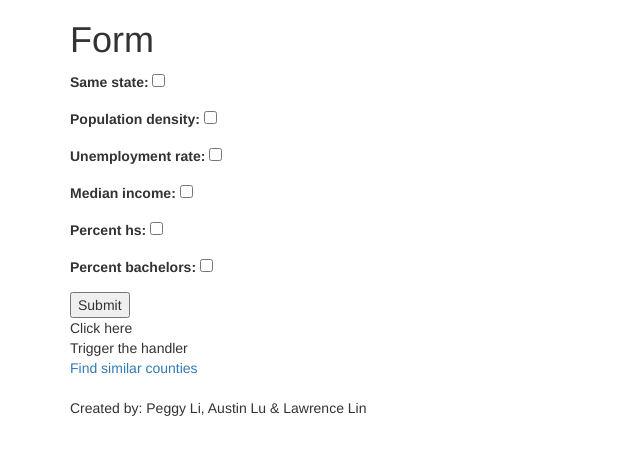
After one commit to austinlu/CS316Project, a Django app: page /pollugraphics/form/ in a window 1280 px wide. The commit adds this page. Shown: the top 455 px of the page, without its empty margins (0-640 px from the left). Run offline with Django 3.2, Linux system fonts and the light colour scheme; some libraries are stand-ins or nearby versions.

Commit message:
Trying to get a form set up

```diff
--- a/django/mysite/settings.py
+++ b/django/mysite/settings.py
@@ -16,7 +16,7 @@ DATABASES = {
         # The following settings are not used with sqlite3:
         'USER': '',
         'PASSWORD': '',
-        'HOST': '',                      # Empty for localhost through domain sockets or '127.0.0.1' for localhost through TCP.
+        'HOST': 'localhost',                      # Empty for localhost through domain sockets or '127.0.0.1' for localhost through TCP.
         'PORT': '',                      # Set to empty string for default.
     }
 }
--- a/django/pollugraphics/models.py
+++ b/django/pollugraphics/models.py
@@ -1,4 +1,5 @@
 from django.db import models
+from django import forms
 
 class State(models.Model):
 	abbreviation = models.CharField(max_length=2, primary_key=True)
@@ -53,3 +54,11 @@ class FacilityPollution(models.Model):
 
 	class Meta:
 		db_table = 'facilitypollution'
+
+class CountyAttributesForm(forms.Form):
+	same_state = forms.BooleanField(required=False)
+	population_density = forms.BooleanField(required=False)
+	unemployment_rate = forms.BooleanField(required=False)
+	median_income = forms.BooleanField(required=False)
+	percent_hs = forms.BooleanField(required=False)
+	percent_bachelors = forms.BooleanField(required=False)
--- a/django/pollugraphics/templates/pollugraphics/base.html
+++ b/django/pollugraphics/templates/pollugraphics/base.html
@@ -8,6 +8,7 @@
 				margin-top: 20px;
 			}
 		</style>
+		<script src="http://code.jquery.com/jquery-1.10.1.min.js"></script>
 	</head>
 	<body>
 	<div class="container">
--- /dev/null
+++ b/django/pollugraphics/templates/pollugraphics/form.html
@@ -0,0 +1,30 @@
+{% extends "pollugraphics/base.html" %}
+
+{% block heading %}Form{% endblock %}
+
+{% block content %}
+<form action="/get_similar/" method="post">{% csrf_token %}
+{{ form.as_p }}
+<input type="submit" value="Submit" />
+</form>
+
+<div id="target">
+  Click here
+</div>
+<div id="other">
+  Trigger the handler
+</div>
+
+<a href="" id="compare">Find similar counties</a>
+
+<script>
+$( "#target" ).click(function() {
+  alert( "Handler for .click() called." );
+});
+$("#compare").click(function() {
+	alert("Compare!");
+});
+</script>
+
+
+{% endblock %}
--- a/django/pollugraphics/urls.py
+++ b/django/pollugraphics/urls.py
@@ -5,6 +5,7 @@ urlpatterns = patterns('',
 	url(r'^$', views.index, name='index'),
 	url(r'^county/(?P<county_id>\d+)/$', views.county, name='county'),
 	url(r'^facility/(?P<facility_id>\d+)/$', views.facility, name='facility'),
-        # the following patterns are for facility views of each county
-        url(r'^county/(?P<county_id>\d+)/(?P<pollutant>\w+)/$', views.countyPollution, name='countyPollution')
+    url(r'^county/(?P<county_id>\d+)/(?P<pollutant>\w+)/$', views.countyPollution, name='countyPollution'),
+	url(r'^form/$', views.form, name='form'),
+	url(r'^compare_county/(?P<county_id>\d+)/', views.compare_county, name='compare_county'),
 )
--- a/django/pollugraphics/views.py
+++ b/django/pollugraphics/views.py
@@ -2,7 +2,7 @@ from django.http import HttpResponse, HttpResponseRedirect
 from django.shortcuts import get_object_or_404, render
 from django.template import RequestContext, loader
 from django.core.urlresolvers import reverse
-from pollugraphics.models import County, State, Facility, FacilityPollution
+from pollugraphics.models import County, State, Facility, FacilityPollution, CountyAttributesForm
 from django.db import connection
 
 def index(request):
@@ -16,6 +16,12 @@ def index(request):
 	return HttpResponse(template.render(context))
 
 def county(request, county_id):
+	# if request.is_ajax():
+	# 	if request.GET.get('action') == 'compare':
+	# 		comps = County.objects.raw('SELECT id, name FROM County LIMIT 5')
+	# 		json = simplejson.dumps(comps, cls=DjangoJSONEncoder)
+	# 		return HttpResponse(json, mimetype='application/json')
+
 	c = get_object_or_404(County, pk=county_id)
 	cursor = connection.cursor()
 	cursor.execute('SELECT sum(carbon_monoxide), sum(nitrogen_oxides), sum(sulfur_dioxide), sum(particulate_matter_10), sum(lead), sum(mercury), count(*), count(carbon_monoxide),count(nitrogen_oxides), count(sulfur_dioxide), count(particulate_matter_10), count(lead), count(mercury) FROM County, Facility, FacilityPollution WHERE County.id = %s AND County.name = Facility.county AND County.state_id = Facility.state_id AND Facility.eis_id = FacilityPollution.eis_id_id GROUP BY County.name;',[county_id])
@@ -24,8 +30,12 @@ def county(request, county_id):
 	return render(request, 'pollugraphics/county.html', {
 		'county': c,
 		'comps': County.objects.raw('SELECT id,name FROM County WHERE id != %s ORDER BY abs((select unemployment_rate from County where id = %s) - unemployment_rate) limit 3;', [county_id,county_id]),
-		'aggPollution': row
+		'aggPollution': row,
+		'form': CountyAttributesForm(request.POST)
 		})
+
+def compare_county(request, county_id):
+	return HttpResponse('Compare county #' + county_id)
 
 def facility(request, facility_id):
 	f = get_object_or_404(Facility, pk=facility_id)
@@ -73,3 +83,17 @@ def countyPollution(request, county_id, pollutant):
 	       'county': c,
 	       'pollutant': pollutant
 	        })
+	return HttpResponse(facility_id)
+
+
+def form(request):
+	if request.method == 'POST':
+		form = CountyAttributesForm(request.POST)
+		if form.is_valid():
+			print form.clean_data('same_state')
+		return HttpResponseRedirect('/')
+	else:
+		form = CountyAttributesForm()
+	return render(request, 'pollugraphics/form.html', {
+		'form': form,
+	})
```
Also changed, not shown: django/pollugraphics/templates/pollugraphics/county.html (+29 -0 lines), 1 other file.
